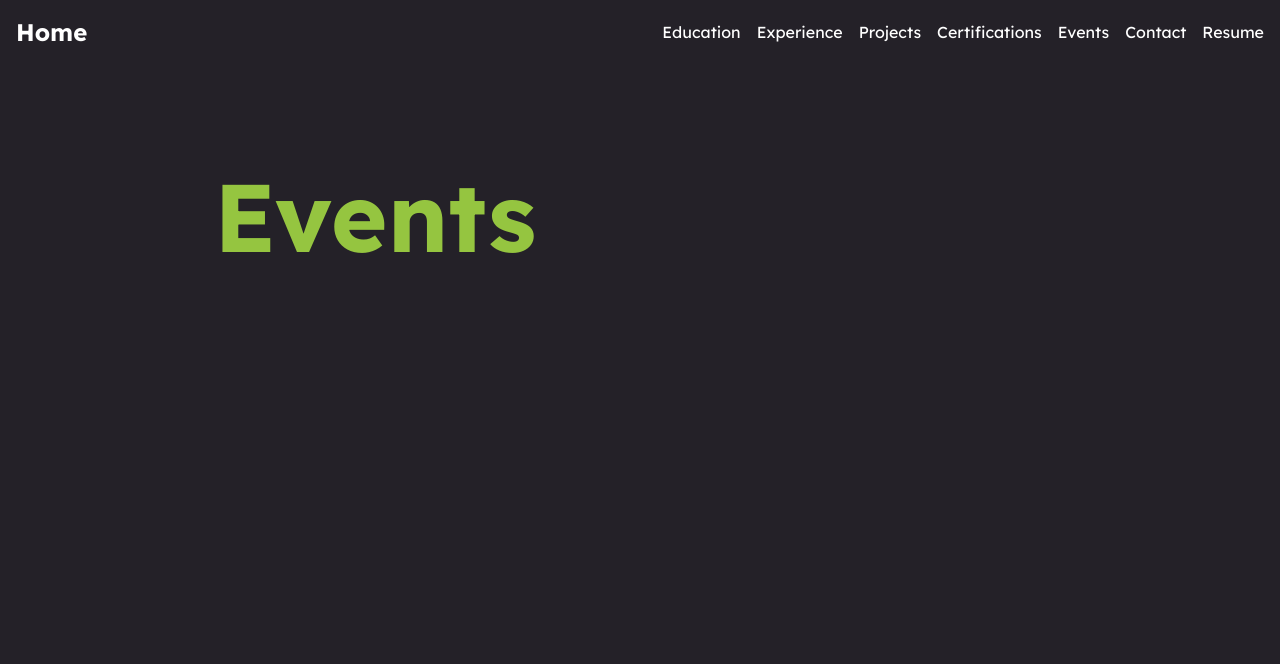
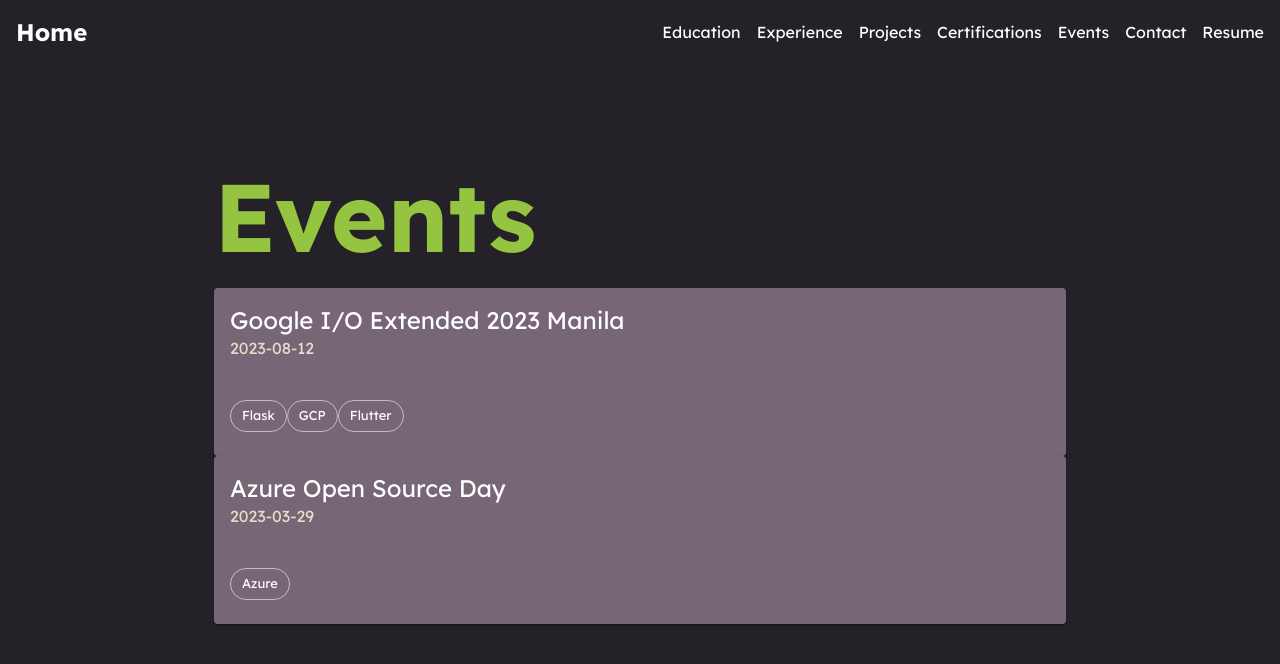
Before and after one commit to erik-lance/portfolio-website, a Next.js app: page /events in a window 1280 px wide. Shown: the top 664 px of the page. Built offline with nearby package versions, Linux system fonts and the light colour scheme.

Commit message:
Added initial card setup

```diff
--- a/src/pages/events.tsx
+++ b/src/pages/events.tsx
@@ -1,4 +1,5 @@
-import { Container, Stack, Typography } from "@mui/material";
+import { Card, CardActionArea, CardContent, CardHeader, Chip, Container, Grid, List, Stack, Typography } from "@mui/material";
+import events from "@/data/events.json";
 
 
 export default function Events() {
@@ -13,7 +14,38 @@
                     Events
                 </Typography>
 
+                <Grid>
+                    {events.map((event) => (
+                        <Card
+                            key={event.id}
+                            sx={{
+                                backgroundColor: "secondary.main",
+                            }}
+                        >
+                            <CardActionArea
+                                href={event.link}
+                            >
+                                <CardHeader
+                                    title={event.name}
+                                    subheader={event.date}
+                                />
 
+                                <CardContent>
+                                    <List>
+                                        {event.tech.map((tech) => (
+                                            <Chip
+                                                key={tech}
+                                                label={tech}
+                                                variant="outlined"
+                                                />
+                                        ))}
+                                    </List>
+                                </CardContent>
+
+                            </CardActionArea>
+                        </Card>
+                    ))}
+                </Grid>
             </Stack>
         </Container>
     );
```
